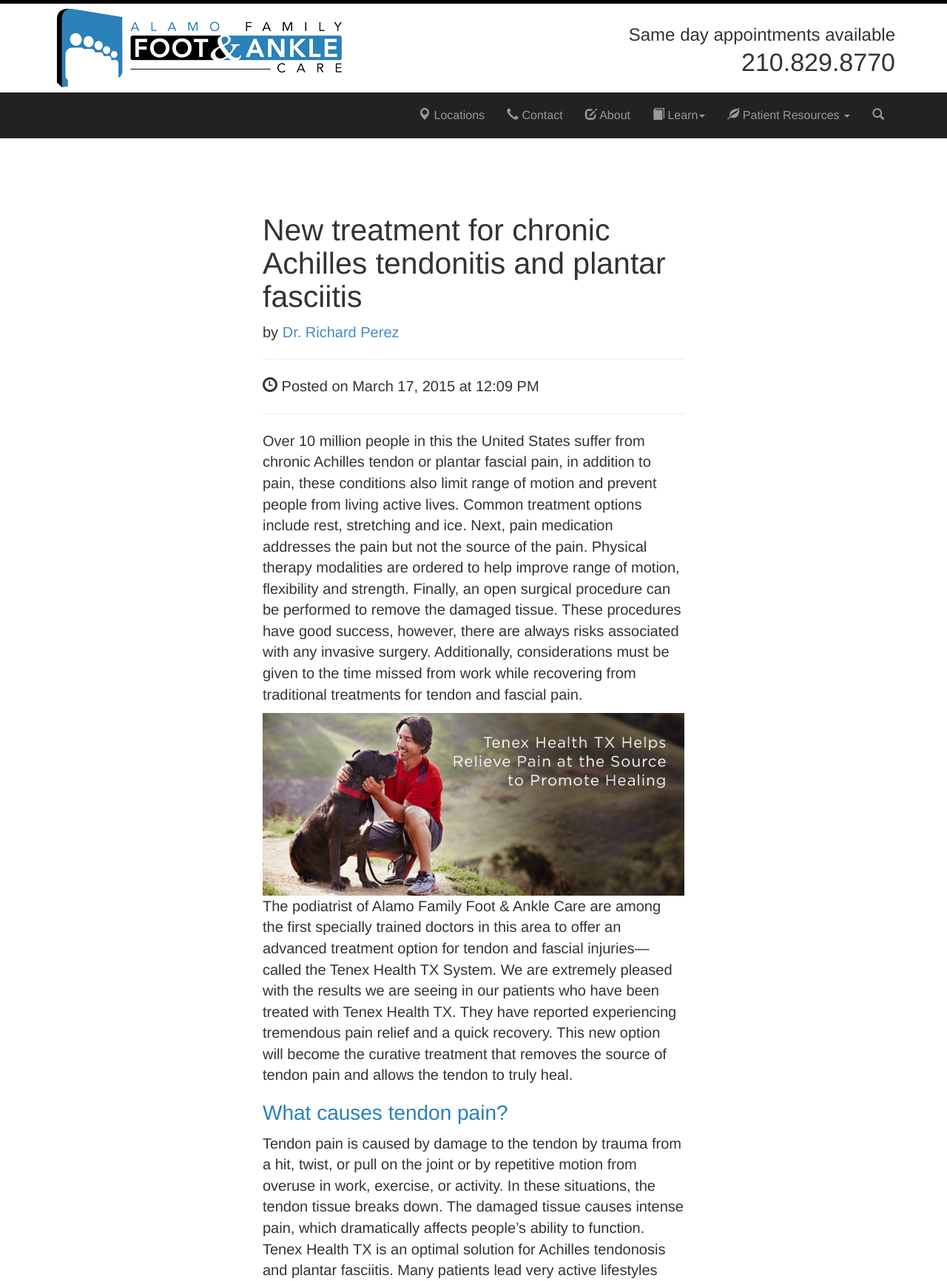
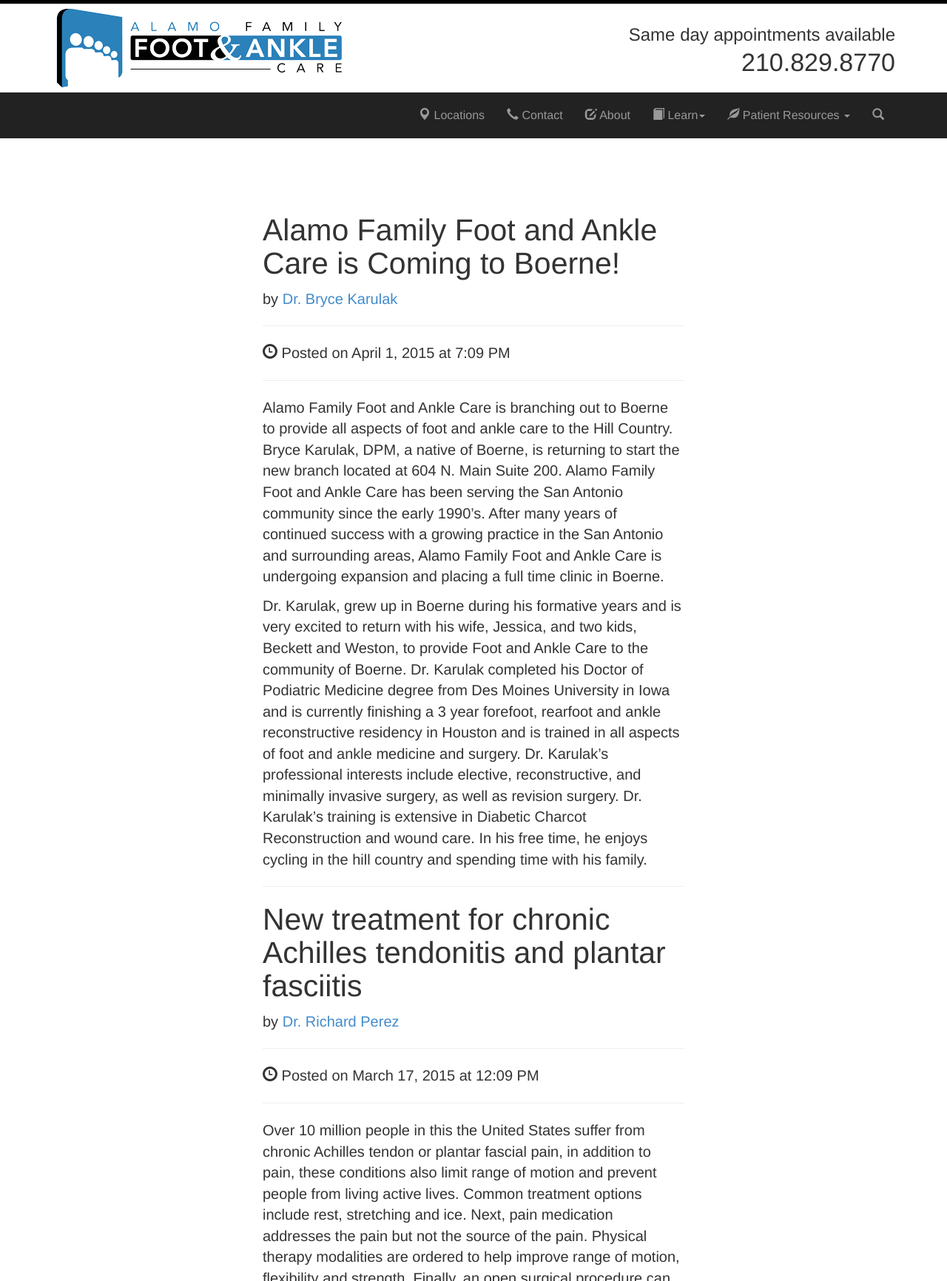
Before and after one commit to MoTheMighty/podlink, a PHP site: page /blog/blog.php in a window 1280 px wide. Shown: the top 1732 px of the page at 74% size. Run offline with PHP 8.4, Linux system fonts and the light colour scheme; some libraries are stand-ins or nearby versions.

Commit message:
bryceblog

```diff
--- a/blog/blog.php
+++ b/blog/blog.php
@@ -27,6 +27,26 @@
     <div class="layoutspacing2"></div>
 
 <div class="blog">
+
+
+<h1>Alamo Family Foot and Ankle Care is Coming to Boerne!</h1>
+      <p class="lead">by <a href="../../doctors/karulak.php">Dr. Bryce Karulak</a></p>
+      <hr>
+      <p><span class="glyphicon glyphicon-time"></span> Posted on April 1, 2015 at 7:09 PM</p>
+
+
+
+      <hr>
+        <p>Alamo Family Foot and Ankle Care is branching out to Boerne to provide all aspects of foot and ankle care to the Hill Country.  Bryce Karulak, DPM, a native of Boerne, is returning to start the new branch located at 604 N. Main Suite 200.  Alamo Family Foot and Ankle Care has been serving the San Antonio community since the early 1990’s.  After many years of continued success with a growing practice in the San Antonio and surrounding areas, Alamo Family Foot and Ankle Care is undergoing expansion and placing a full time clinic in Boerne. </p>
+
+        <p>Dr. Karulak, grew up in Boerne during his formative years and is very excited to return with his wife, Jessica, and two kids, Beckett and Weston, to provide Foot and Ankle Care to the community of Boerne.  Dr. Karulak completed his Doctor of Podiatric Medicine degree from Des Moines University in Iowa and is currently finishing a 3 year forefoot, rearfoot and ankle reconstructive residency in Houston and is trained in all aspects of foot and ankle medicine and surgery.  Dr. Karulak’s professional interests include elective, reconstructive, and minimally invasive surgery, as well as revision surgery.  Dr. Karulak’s training is extensive in Diabetic Charcot Reconstruction and wound care.  In his free time, he enjoys cycling in the hill country and spending time with his family.  </p>
+
+
+      <hr>
+
+
+
+
 
      <h1>New treatment for chronic Achilles tendonitis and plantar fasciitis</h1>
       <p class="lead">by <a href="../../doctors/perez.php">Dr. Richard Perez</a></p>
```
Also changed, not shown: 1 other file.
